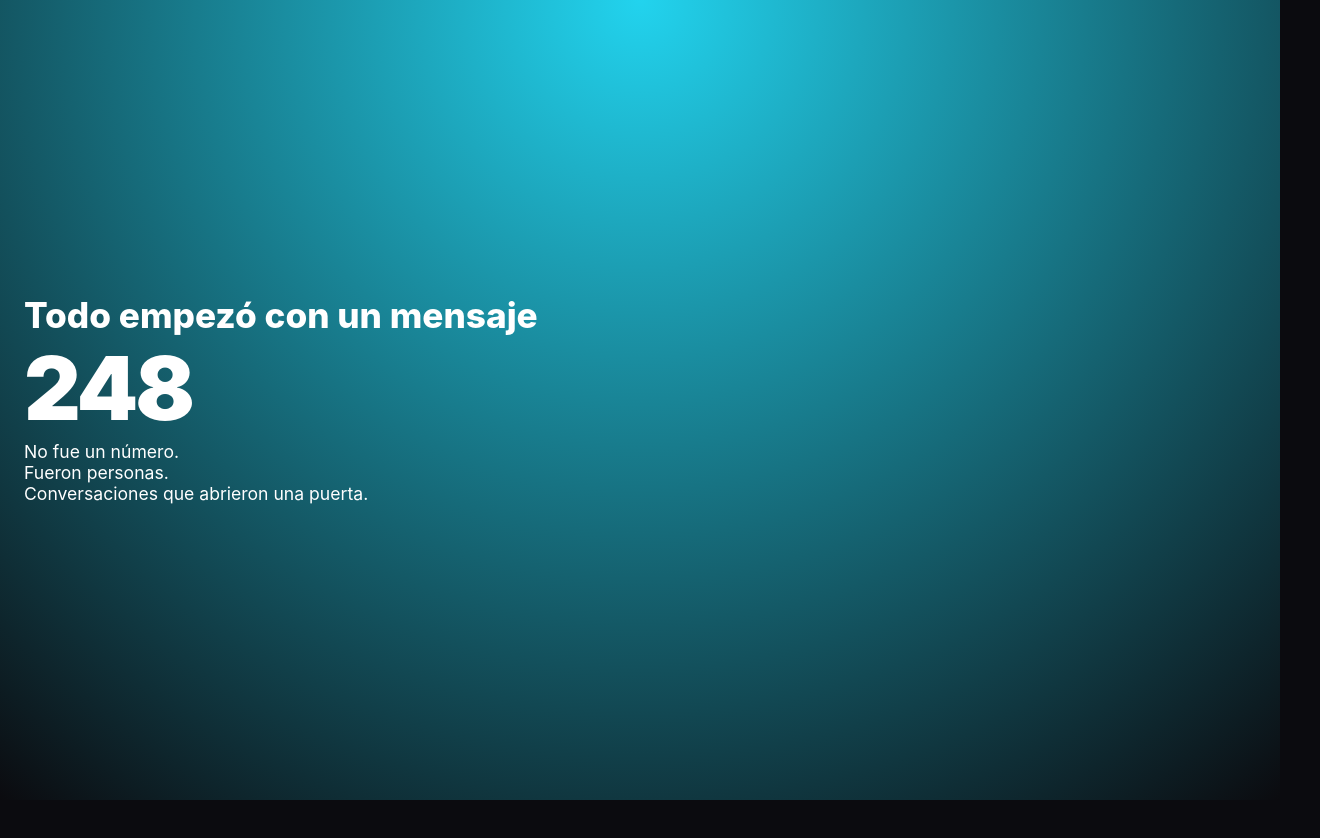
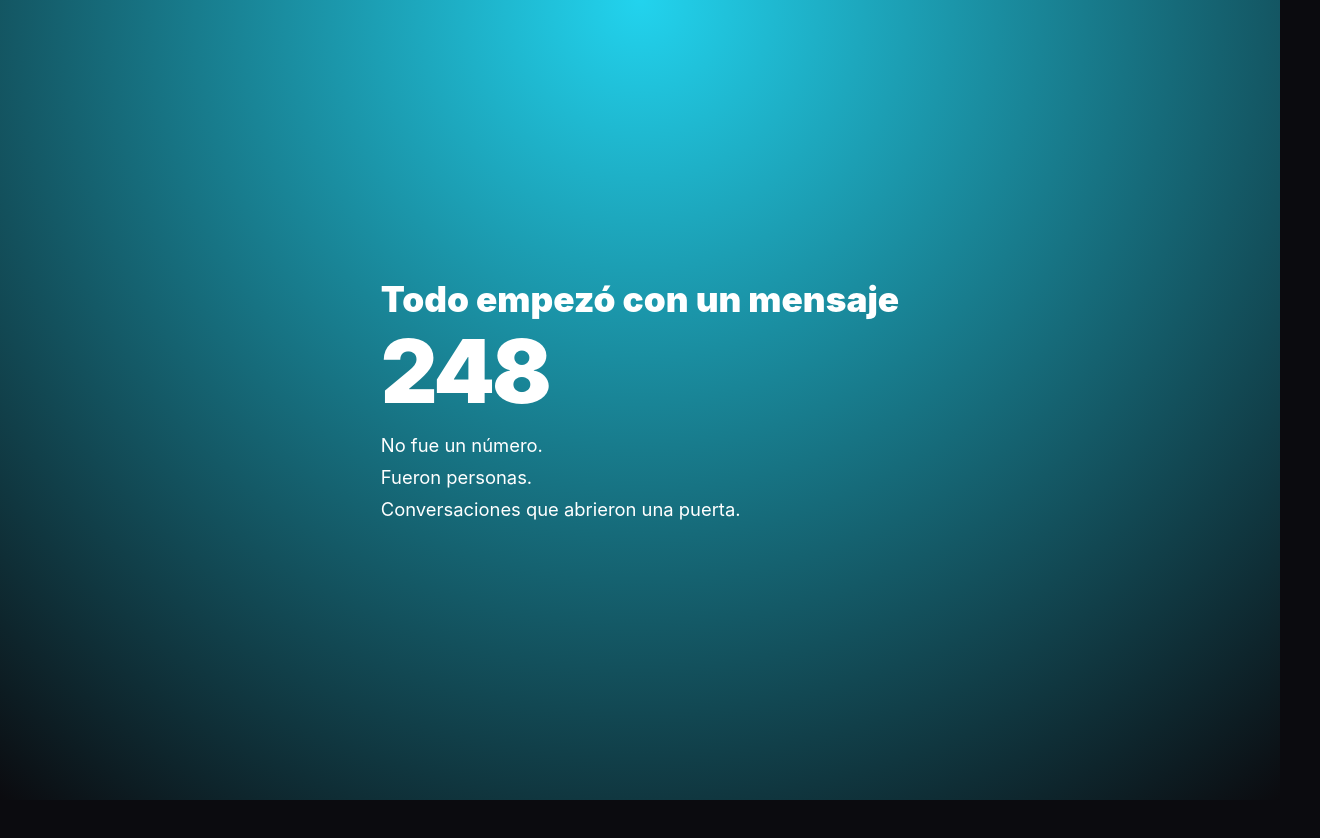
Before and after one commit to gerardosealt-maker/wrapped-asesores, a plain HTML site: page index.html in a window 1280 px wide. Shown: the whole page, 1320 px wide, since content can reach past the window. After the commit the page ends 800 px from the top, so only its background shows below. Drawn offline with Linux system fonts and the light colour scheme.

Commit message:
Update styles.css

```diff
--- a/css/styles.css
+++ b/css/styles.css
@@ -12,40 +12,50 @@ body {
   overflow: hidden;
 }
 
-/* CONTENEDOR PRINCIPAL */
+/* PROGRESS BAR */
+#progress {
+  position: fixed;
+  top: env(safe-area-inset-top);
+  left: 0;
+  height: 4px;
+  width: 0%;
+  background: linear-gradient(90deg, #8b5cf6, #22d3ee);
+  z-index: 10;
+  transition: width 0.4s ease;
+}
+
+/* APP */
 #app {
   height: 100vh;
   width: 100vw;
   position: relative;
 }
 
-/* PANTALLAS TIPO STORY */
+/* SCREENS */
 .screen {
   position: absolute;
   inset: 0;
   padding: env(safe-area-inset-top) 24px env(safe-area-inset-bottom);
   display: flex;
-  flex-direction: column;
   justify-content: center;
-  gap: 20px;
+  align-items: center;
   opacity: 0;
-  transform: translateY(40px);
-  transition: all 0.7s ease;
+  transform: translateX(40px);
+  transition: all 0.6s ease;
 }
 
 .screen.active {
   opacity: 1;
-  transform: translateY(0);
+  transform: translateX(0);
 }
 
-/* CONTENIDO */
+/* CONTENT */
 .content {
-  z-index: 2;
   max-width: 90%;
 }
 
 h1, h2 {
-  font-weight: 800;
+  font-weight: 900;
   line-height: 1.1;
 }
 
@@ -67,15 +77,15 @@ h2 {
 }
 
 .story-line {
-  font-size: 1.1rem;
+  font-size: 1.15rem;
+  margin-top: 10px;
   opacity: 0;
-  transform: translateY(20px);
   animation: fadeUp 0.8s forwards;
 }
 
-.story-line:nth-child(1) { animation-delay: .4s }
-.story-line:nth-child(2) { animation-delay: .9s }
-.story-line:nth-child(3) { animation-delay: 1.4s }
+.story-line:nth-child(1){animation-delay:.4s}
+.story-line:nth-child(2){animation-delay:.9s}
+.story-line:nth-child(3){animation-delay:1.4s}
 
 @keyframes fadeUp {
   to {
@@ -84,17 +94,17 @@ h2 {
   }
 }
 
-/* FONDOS */
+/* GRADIENTS */
 .gradient-prospectos { background: radial-gradient(circle at top, #22d3ee, #0b0b0f); }
 .gradient-citas { background: radial-gradient(circle at bottom, #8b5cf6, #0b0b0f); }
 .gradient-visitas { background: radial-gradient(circle at top, #ec4899, #0b0b0f); }
 .gradient-ventas { background: radial-gradient(circle at bottom, #f59e0b, #0b0b0f); }
 .gradient-escrituras { background: radial-gradient(circle at center, #10b981, #0b0b0f); }
 
-/* BOTONES */
+/* BUTTONS */
 button {
   margin-top: 32px;
-  padding: 14px 28px;
+  padding: 14px 30px;
   border-radius: 999px;
   border: none;
   font-weight: 700;
```
